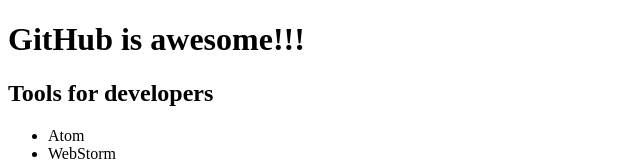
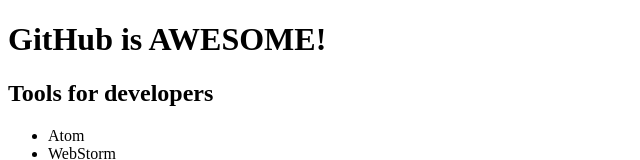
Before and after one commit to PhucDong/testing-github, a plain HTML site: page index.html in a window 1280 px wide. Shown: the top 160 px of the page, without its empty margins (0-640 px from the left). Drawn offline with Linux system fonts and the light colour scheme.

Commit message:
changing title

```diff
--- a/index.html
+++ b/index.html
@@ -10,7 +10,7 @@
 </head>
 
 <body>
-    <h1>GitHub is awesome!!!</h1>
+    <h1>GitHub is AWESOME!</h1>
 
     <h2>Tools for developers</h2>
     <ul>
```
